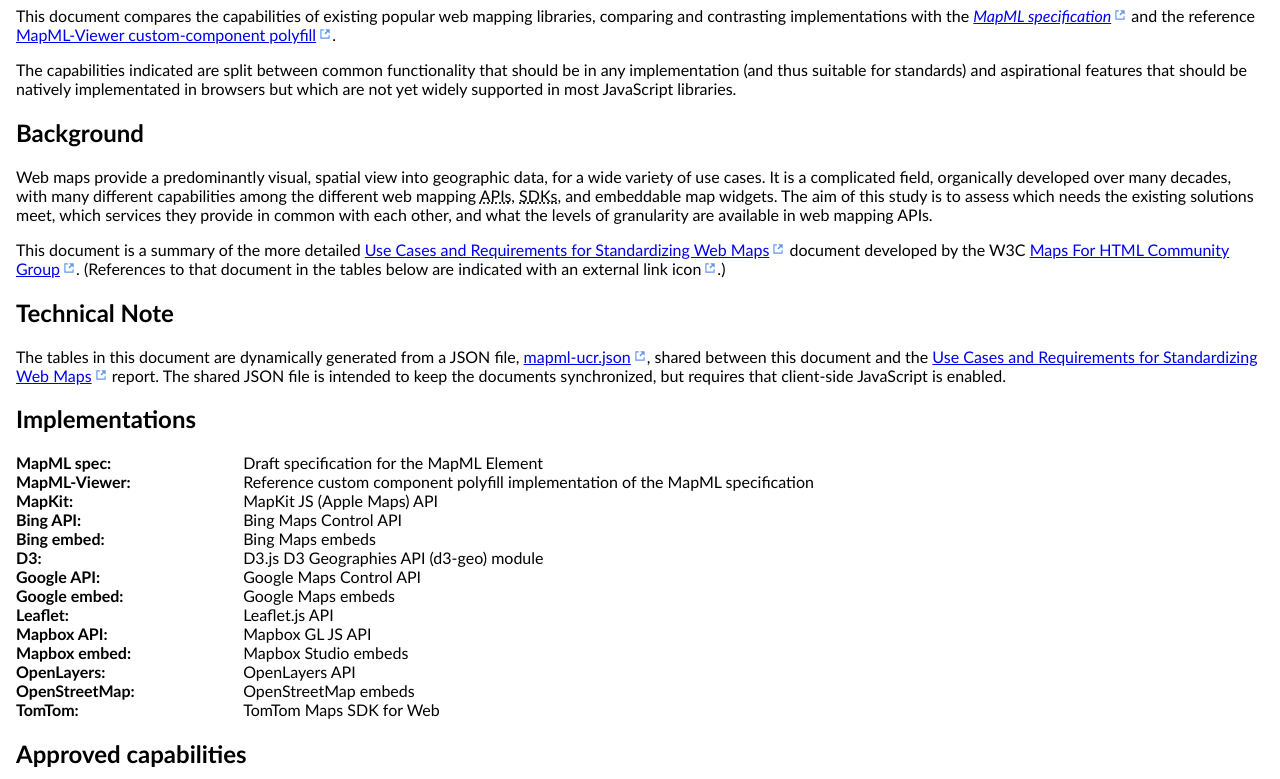
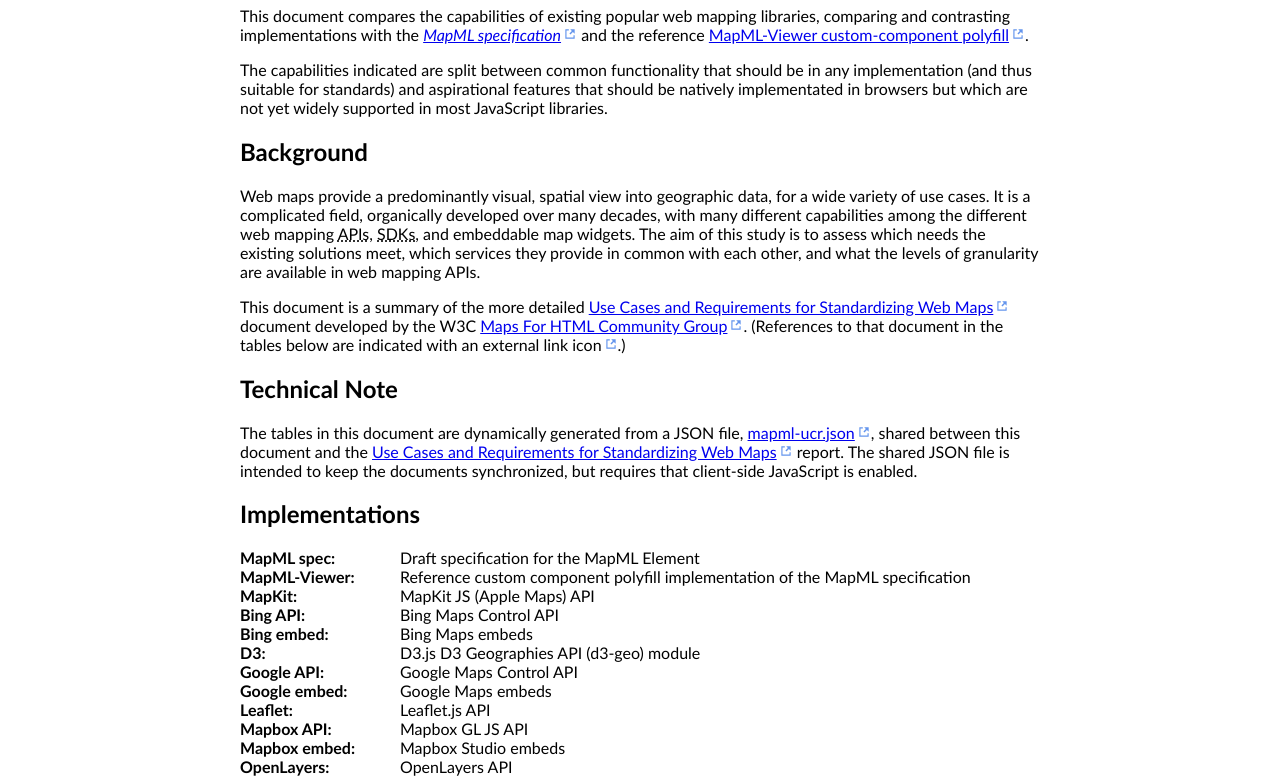
Before and after one commit to Maps4HTML/UCR-MapML-Matrix, a plain HTML site: page mapml-ucrs-fulfillment-matrix.html in a window 1280 px wide. Shown: the part 76-855 px from the top of the page. Drawn offline with Linux system fonts and the light colour scheme.

Commit message:
Constrain text to a `max-width` container for readability

```diff
--- a/mapml-ucrs-fulfillment-matrix.html
+++ b/mapml-ucrs-fulfillment-matrix.html
@@ -10,6 +10,11 @@
       /* scroll-padding-top: 100px; */
       margin: 1rem;
       font-family: 'Gill Sans', 'Gill Sans MT', Calibri, 'Trebuchet MS', sans-serif;
+    }
+
+    .container {
+      max-width: 50em;
+      margin: 0 auto;
     }
 
     dl {
@@ -205,6 +210,7 @@
 </head>
 
 <body>
+  <div class="container">
   <h1 id="title">MapML Use Case, Requirement, and Capability Matrix</h1>
   <p>This document compares the capabilities of existing popular web mapping libraries, comparing and contrasting implementations with the  <cite><a href="https://maps4html.org/MapML/spec/">MapML specification</a></cite> and the reference <a href="https://github.com/Maps4HTML/Web-Map-Custom-Element">MapML-Viewer custom-component polyfill</a>.</p>
 
@@ -222,6 +228,7 @@
   <h2 id="implementations">Implementations</h2>
   <section id="implementation_container">
   </section>
+  </div>
 
   <h2 id="approved-capabilities">Approved capabilities</h2>
   <section id="cap_table_container">
```
